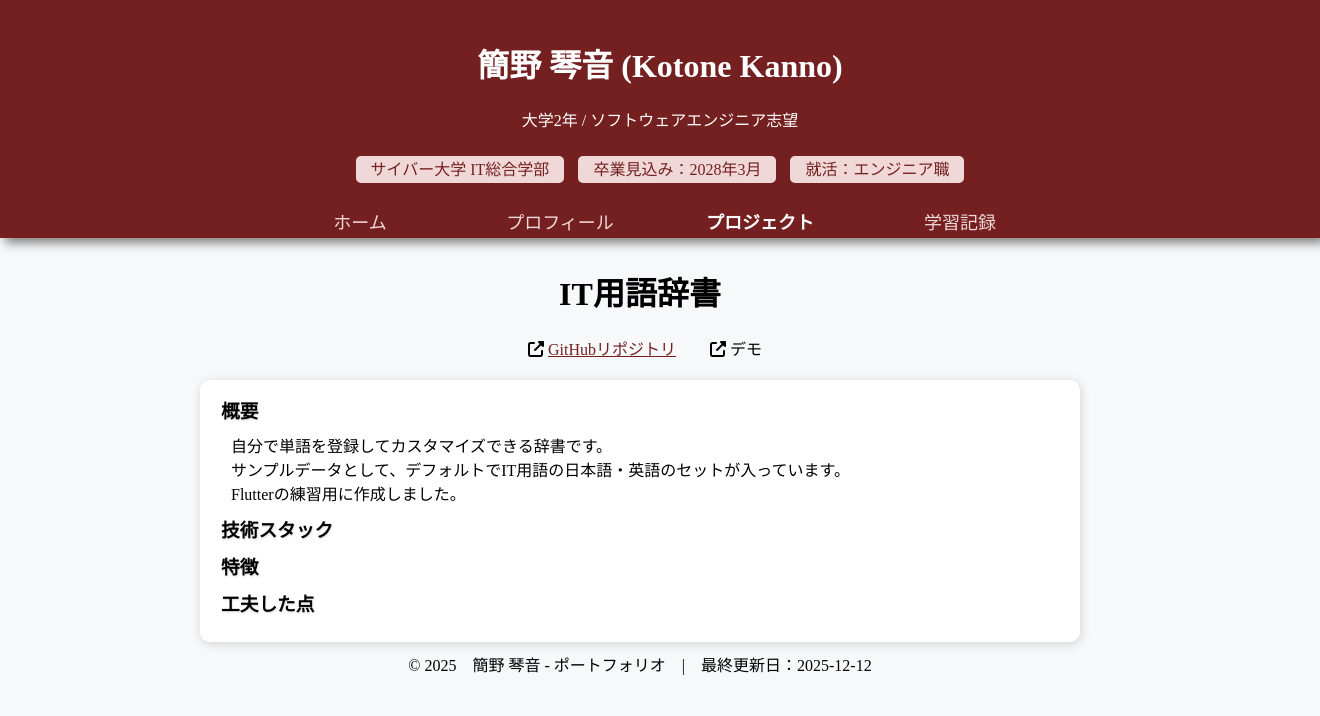
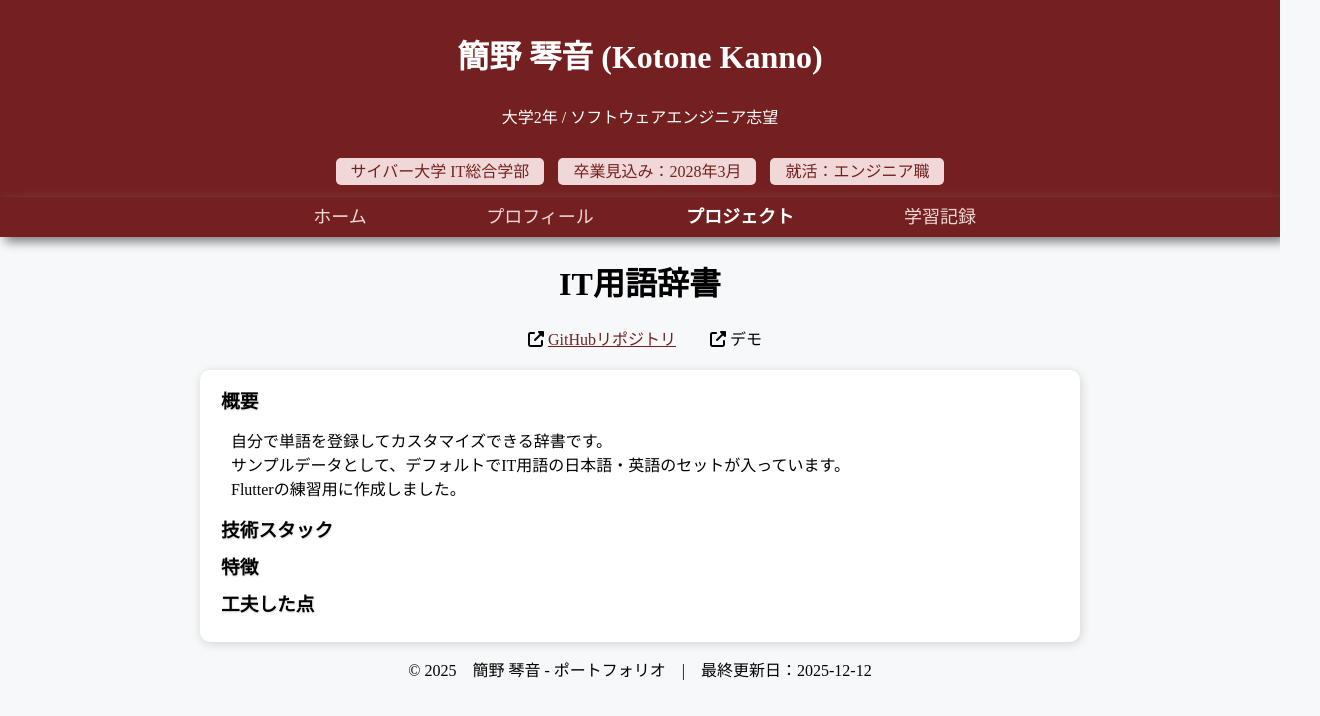
Before and after one commit to kotonekanno/kotonekanno.github.io, a plain HTML site: page projects/it_dictionary.html in a window 1280 px wide. Shown: the whole page, 1320 px wide, since content can reach past the window. Drawn offline with Linux system fonts and the light colour scheme; a script that the page names is missing.

Commit message:
headerの修正

```diff
--- a/assets/css/style.css
+++ b/assets/css/style.css
@@ -3,6 +3,7 @@ body {
   align-items: center;
   background-color: #f7f8fa;
   font-family: 'Yu Gothic';
+  overflow-x: hidden;
 }
 h2 {
   text-shadow: 1px 1px 2px gray;
@@ -10,7 +11,10 @@ h2 {
 }
 h3 { text-shadow: 0.5px 0.5px 2px lightgray; }
 h2, h3 { margin: 10px 0px; }
-p { margin: 5px 0px; }
+p {
+  margin: 0px;
+  padding: 5px 0px;
+}
 a { color: rgb(116, 32, 32); }
 a:hover { color: red; }
 ul { margin: 0; }
@@ -24,21 +28,17 @@ hr { border-top: 1px dotted gray; }
 
 .container {
   width: 900px;
-  margin: 30px auto;
-  padding: 0 20px;
+  margin: auto;
 }
 .flex-box {
   display: flex;
   justify-content: space-between;
 }
 
-header {
-  width: 100%;
-  padding: 10px 20px 0px 20px;
+.header {
   background-color: rgb(116, 32, 32);
   text-align: center;
   color: white;
-  box-shadow: 5px 5px 10px gray;
 }
 .tag {
   border-radius: 5px;
@@ -47,14 +47,20 @@ header {
   background-color: rgb(241, 216, 216);
   color: rgb(116, 32, 32);
 }
+
+#sticky-header {
+  position: sticky;
+  top: 0;
+  z-index: 10;
+  margin-bottom: 20px;
+  box-shadow: 5px 5px 10px gray;
+}
 #menu-bar {
   display: flex;
   justify-content: center;
-  margin-top: 20px;
   text-align: center;
   font-size: 18px;
   font-weight: bold;
-  color: white;
 }
 #menu-bar a {
   text-decoration: none;
@@ -65,7 +71,6 @@ header {
   height: 30px;
   width: 200px;
   margin-bottom: 0;
-  padding-top: 3px;
 }
 .enabled {
   cursor: pointer;
--- a/projects/it_dictionary.html
+++ b/projects/it_dictionary.html
@@ -7,23 +7,25 @@
     <link rel="stylesheet" href="https://cdnjs.cloudflare.com/ajax/libs/font-awesome/6.5.2/css/all.min.css">
   </head>
   <body>
-    <header>
+    <div class="header" style="padding-top: 10px;">
       <div class="container">
         <h1 style="font-size: 32px;">簡野 琴音 (Kotone Kanno)</h1>
         <p style="margin-bottom: 25px;">大学2年 / ソフトウェアエンジニア志望</p>
-        <div style="margin-bottom: 15px;">
+        <div style="padding-bottom: 15px;">
           <span class="tag">サイバー大学 IT総合学部</span>
           <span class="tag">卒業見込み：2028年3月</span>
           <span class="tag">就活：エンジニア職</span>
         </div>
-        <div id="menu-bar">
-          <a href="../index.html"><p class="menu enabled">ホーム</p></a>
-          <a href="../profile.html"><p class="menu enabled">プロフィール</p></a>
-          <a href="../projects.html"><p class="menu enabled" style="color: white; font-weight: bold;">プロジェクト</p></a>
-          <a href="../study_log.html"><p class="menu enabled">学習記録</p></a>
-        </div>
       </div>
-    </header>
+    </div>
+    <div class="header" id="sticky-header">
+      <div class="container" id="menu-bar">
+        <a href="../index.html"><p class="menu enabled">ホーム</p></a>
+        <a href="../profile.html"><p class="menu enabled">プロフィール</p></a>
+        <a href="../projects.html"><p class="menu enabled" style="color: white; font-weight: bold;">プロジェクト</p></a>
+        <a href="../study_log.html"><p class="menu enabled">学習記録</p></a>
+      </div>
+    </div>
 
     <div class="container">
       <h1 style="text-align: center;">IT用語辞書</h1>
```
Also changed, not shown: index.html (+11 -9 lines), profile.html (+11 -9 lines), projects.html (+11 -9 lines), projects/number_guessing_game.html (+11 -9 lines), projects/zodiac_checker.html (+11 -9 lines), study_log.html (+11 -9 lines).
